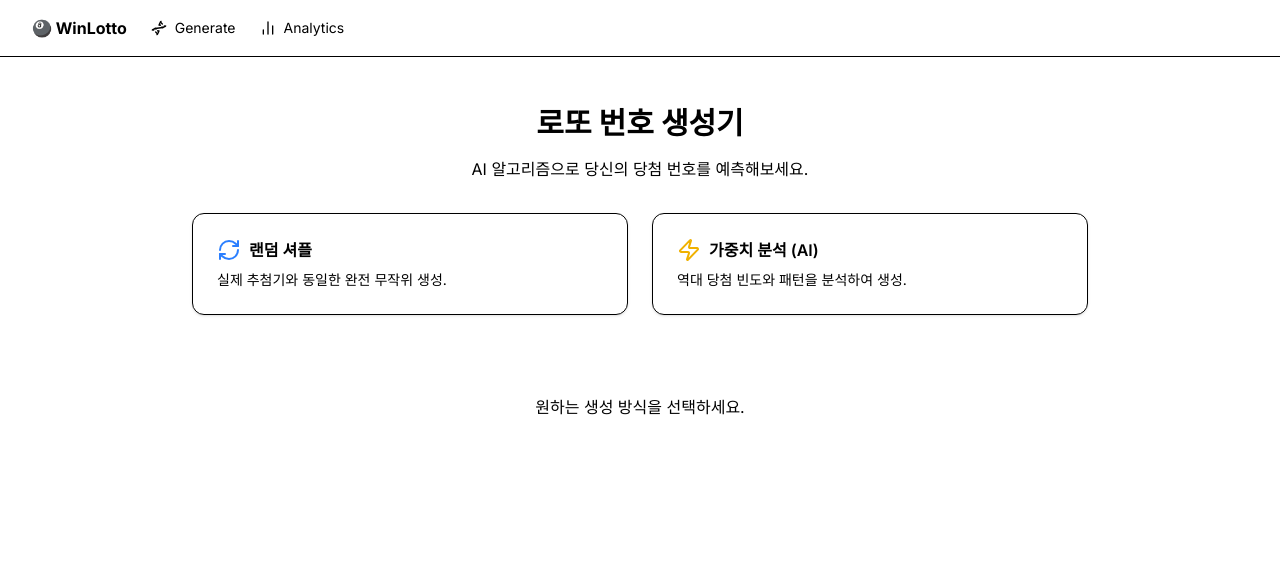
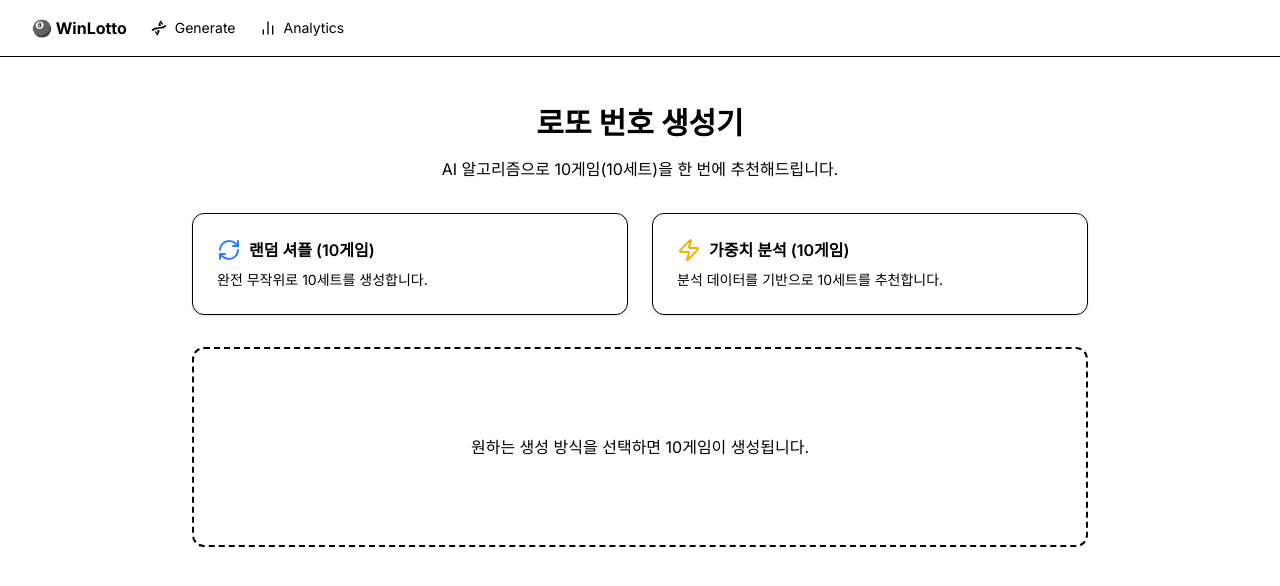
Before and after one commit to hunylee/Korea_Lotto, a Next.js app: page /generate in a window 1280 px wide. Shown: the top 586 px of the page. Built offline with nearby package versions, Linux system fonts and the light colour scheme.

Commit message:
feat: Generate and display 10 sets of lottery numbers instead of a single set, updating state management, generation logic, and UI descriptions accordingly.

```diff
--- a/src/app/generate/page.tsx
+++ b/src/app/generate/page.tsx
@@ -8,18 +8,26 @@ import { Card, CardContent, CardDescription, CardHeader, CardTitle } from "@/com
 import { Dna, RefreshCw, Zap } from "lucide-react";
 
 export default function GeneratePage() {
-    const [numbers, setNumbers] = useState<number[]>([]);
+    const [numberSets, setNumberSets] = useState<number[][]>([]);
     const [isLoading, setIsLoading] = useState(false);
 
     const generateNumbers = (strategy: 'random' | 'weighted') => {
         setIsLoading(true);
+        setNumberSets([]); // Clear previous results immediately
+
         // Simulate complex calculation
         setTimeout(() => {
-            const newNumbers = new Set<number>();
-            while (newNumbers.size < 6) {
-                newNumbers.add(Math.floor(Math.random() * 45) + 1);
+            const newSets: number[][] = [];
+
+            for (let i = 0; i < 10; i++) {
+                const newNumbers = new Set<number>();
+                while (newNumbers.size < 6) {
+                    newNumbers.add(Math.floor(Math.random() * 45) + 1);
+                }
+                newSets.push(Array.from(newNumbers).sort((a, b) => a - b));
             }
-            setNumbers(Array.from(newNumbers).sort((a, b) => a - b));
+
+            setNumberSets(newSets);
             setIsLoading(false);
         }, 800);
     };
@@ -29,40 +37,57 @@ export default function GeneratePage() {
             <div className="max-w-4xl mx-auto space-y-8">
                 <div className="text-center space-y-4">
                     <h1 className="text-3xl font-bold">로또 번호 생성기</h1>
-                    <p className="text-muted-foreground">AI 알고리즘으로 당신의 당첨 번호를 예측해보세요.</p>
+                    <p className="text-muted-foreground">AI 알고리즘으로 10게임(10세트)을 한 번에 추천해드립니다.</p>
                 </div>
 
                 <div className="grid grid-cols-1 md:grid-cols-2 gap-6">
                     <Card className="hover:border-primary/50 transition-colors cursor-pointer" onClick={() => generateNumbers('random')}>
                         <CardHeader>
-                            <CardTitle className="flex items-center gap-2"><RefreshCw className="text-blue-500" /> 랜덤 셔플</CardTitle>
-                            <CardDescription>실제 추첨기와 동일한 완전 무작위 생성.</CardDescription>
+                            <CardTitle className="flex items-center gap-2"><RefreshCw className="text-blue-500" /> 랜덤 셔플 (10게임)</CardTitle>
+                            <CardDescription>완전 무작위로 10세트를 생성합니다.</CardDescription>
                         </CardHeader>
                     </Card>
 
                     <Card className="hover:border-primary/50 transition-colors cursor-pointer" onClick={() => generateNumbers('weighted')}>
                         <CardHeader>
-                            <CardTitle className="flex items-center gap-2"><Zap className="text-yellow-500" /> 가중치 분석 (AI)</CardTitle>
-                            <CardDescription>역대 당첨 빈도와 패턴을 분석하여 생성.</CardDescription>
+                            <CardTitle className="flex items-center gap-2"><Zap className="text-yellow-500" /> 가중치 분석 (10게임)</CardTitle>
+                            <CardDescription>분석 데이터를 기반으로 10세트를 추천합니다.</CardDescription>
                         </CardHeader>
                     </Card>
                 </div>
 
-                <div className="flex justify-center min-h-[120px] items-center">
+                <div className="space-y-4">
                     {isLoading ? (
-                        <div className="animate-pulse flex gap-4">
-                            {[1, 2, 3, 4, 5, 6].map(i => (
-                                <div key={i} className="w-16 h-16 rounded-full bg-muted"></div>
+                        <div className="grid grid-cols-1 md:grid-cols-2 gap-4">
+                            {[...Array(10)].map((_, i) => (
+                                <Card key={i} className="animate-pulse bg-muted/50 border-none">
+                                    <CardContent className="h-24 flex items-center justify-center">
+                                        <span className="text-muted-foreground">생성중...</span>
+                                    </CardContent>
+                                </Card>
                             ))}
                         </div>
-                    ) : numbers.length > 0 ? (
-                        <div className="flex flex-wrap justify-center gap-4 animate-in fade-in zoom-in duration-500">
-                            {numbers.map(n => (
-                                <LottoBall key={n} number={n} size="lg" />
+                    ) : numberSets.length > 0 ? (
+                        <div className="grid grid-cols-1 md:grid-cols-2 gap-4 animate-in fade-in slide-in-from-bottom-4 duration-500">
+                            {numberSets.map((set, idx) => (
+                                <Card key={idx} className="bg-card/50 border-primary/20">
+                                    <CardHeader className="py-3 px-4 pb-0">
+                                        <CardDescription className="text-xs font-mono uppercase tracking-widest text-primary">
+                                            Set {idx + 1}
+                                        </CardDescription>
+                                    </CardHeader>
+                                    <CardContent className="py-4 flex justify-center gap-2">
+                                        {set.map(n => (
+                                            <LottoBall key={n} number={n} size="sm" />
+                                        ))}
+                                    </CardContent>
+                                </Card>
                             ))}
                         </div>
                     ) : (
-                        <p className="text-muted-foreground">원하는 생성 방식을 선택하세요.</p>
+                        <div className="min-h-[200px] flex items-center justify-center border-2 border-dashed border-muted rounded-xl">
+                            <p className="text-muted-foreground">원하는 생성 방식을 선택하면 10게임이 생성됩니다.</p>
+                        </div>
                     )}
                 </div>
             </div>
```
